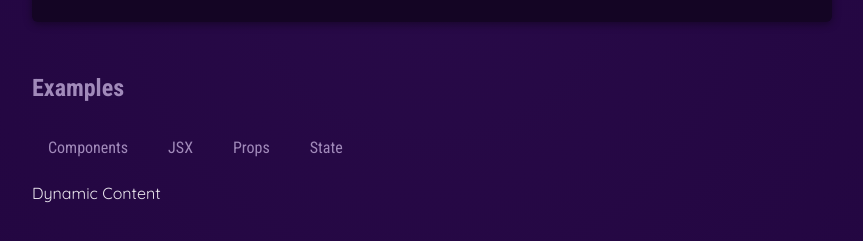
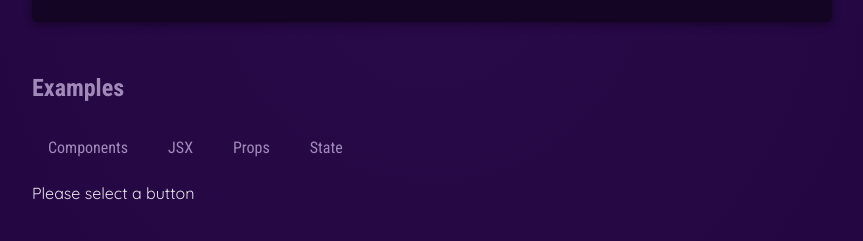
Before and after one commit to UltraPotatoCoder/React-Udemy, a React (Vite) app: page / in a window 1280 px wide. Shown: the part 677-918 px from the top of the page, without its empty margins (208-1071 px from the left). Built offline with nearby package versions, Linux system fonts and the light colour scheme.

Commit message:
added useState hook so I can dinamically show info on the buttons

```diff
--- a/src/App.jsx
+++ b/src/App.jsx
@@ -3,13 +3,16 @@ import Header from './components/Header/Header.jsx';
 import CoreConcept from './components/CoreConcept.jsx';
 import TabButton from './components/TabButton.jsx';
 import './index.css';
+import { useState } from 'react';
 
 function App() {
+  const [selectedTopic, SetSelectedTopic] = useState('Please select a button');
+
   let tabContent = 'Pleas click a button';
 
   function handleSelect(selectedButton) {
     // selectedButton => 'components', 'jsx', 'props', 'state'
-    tabContent = selectedButton;
+    SetSelectedTopic(selectedButton);
   }
   return (
     <div>
@@ -34,7 +37,7 @@ function App() {
             <TabButton onSelect={() => handleSelect('props')}>Props</TabButton>
             <TabButton onSelect={() => handleSelect('state')}>State</TabButton>
           </menu>
-          Dynamic Content
+          {selectedTopic}
         </section>
       </main>
     </div>
```
